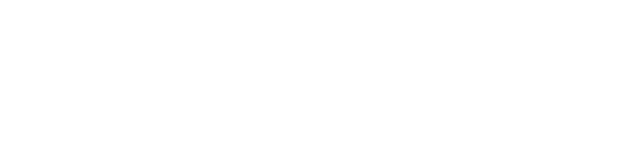
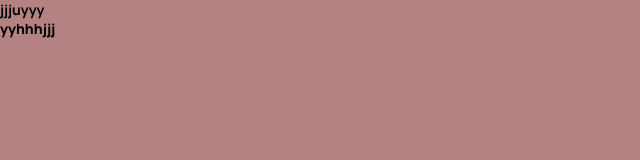
Before and after one commit to buzilo/homework-start, a plain HTML site: page index.html in a window 1280 px wide. Shown: the whole page, without its empty margins (0-640 px from the left). Drawn offline with Linux system fonts and the light colour scheme.

Commit message:
task-5 начало

```diff
--- a/css/style.css
+++ b/css/style.css
@@ -1,8 +1,27 @@
+:root {
+    --base-font-s: 700 14px "Manrope", sans-serif;
+    --base-font-m: 800 14px "Manrope", sans-serif;
+    /* переменные цвета фона, текста */
+    --main-text-color: #18191F;
+    --main-bgcolor: rgb(180, 130, 130);
+
+    /* переменные для кнопок */
+
+    /* переменные для внутренних, внешних отступов */
+}
+
 body {
     margin: 0;
-    font-family: "Manrope", sans-serif;
+    background-color:var(--main-bgcolor);
 }
 
 h1, h2, h3, h4, p {
     margin: 0;
 }
+.c1 {
+    font: var(--base-font-s);
+}
+
+.c2 {
+    font: var(--base-font-m);
+}
--- a/index.html
+++ b/index.html
@@ -10,6 +10,11 @@
     <title>Document</title>
 </head>
 <body>
-
+    <section id="selected">
+        <div class="container">
+            <p class="c1">jjjuyyy</p>
+            <p class="c2">yyhhhjjj</p>
+        </div>
+    </section>
 </body>
 </html>
```
